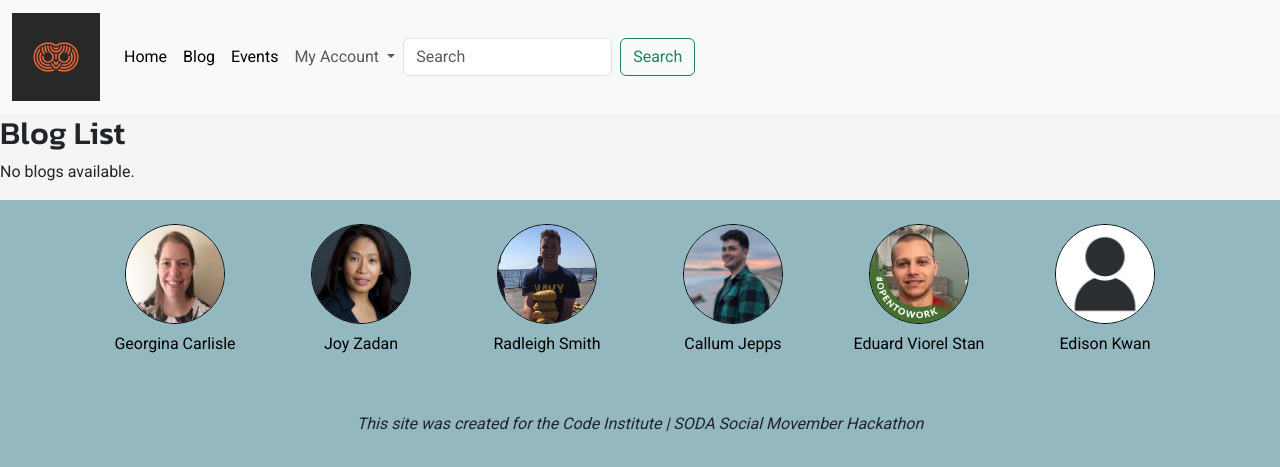
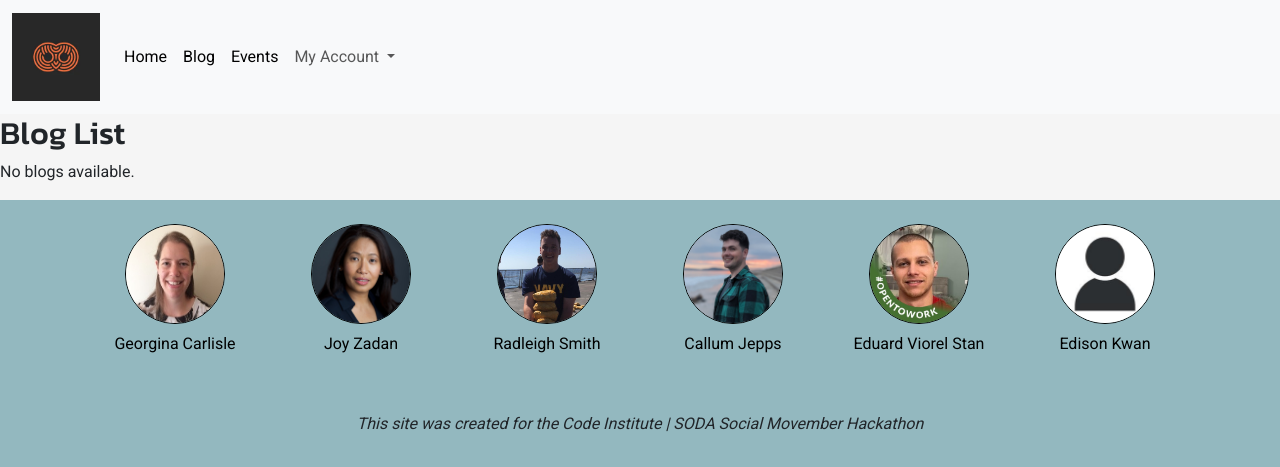
Before and after one commit to EddieStn/movember, a Django app: page /blog/ in a window 1280 px wide. Shown: the top 467 px of the page. Run offline with Django 4.2, Linux system fonts and the light colour scheme; the visitor is signed in with stand-in values (Sample User, id 1); data that the repository does not hold is empty; some libraries are stand-ins or nearby versions.

Commit message:
Removed serach bar in header.

```diff
--- a/templates/includes/header.html
+++ b/templates/includes/header.html
@@ -49,11 +49,7 @@
                 {% endif %}
             </ul>
 
-            <!-- Search Form -->
-            <form class="d-flex" role="search">
-                <input class="form-control me-2" type="search" placeholder="Search" aria-label="Search">
-                <button class="btn btn-outline-success" type="submit">Search</button>
-            </form>
+
         </div>
     </div>
 </nav>
```
